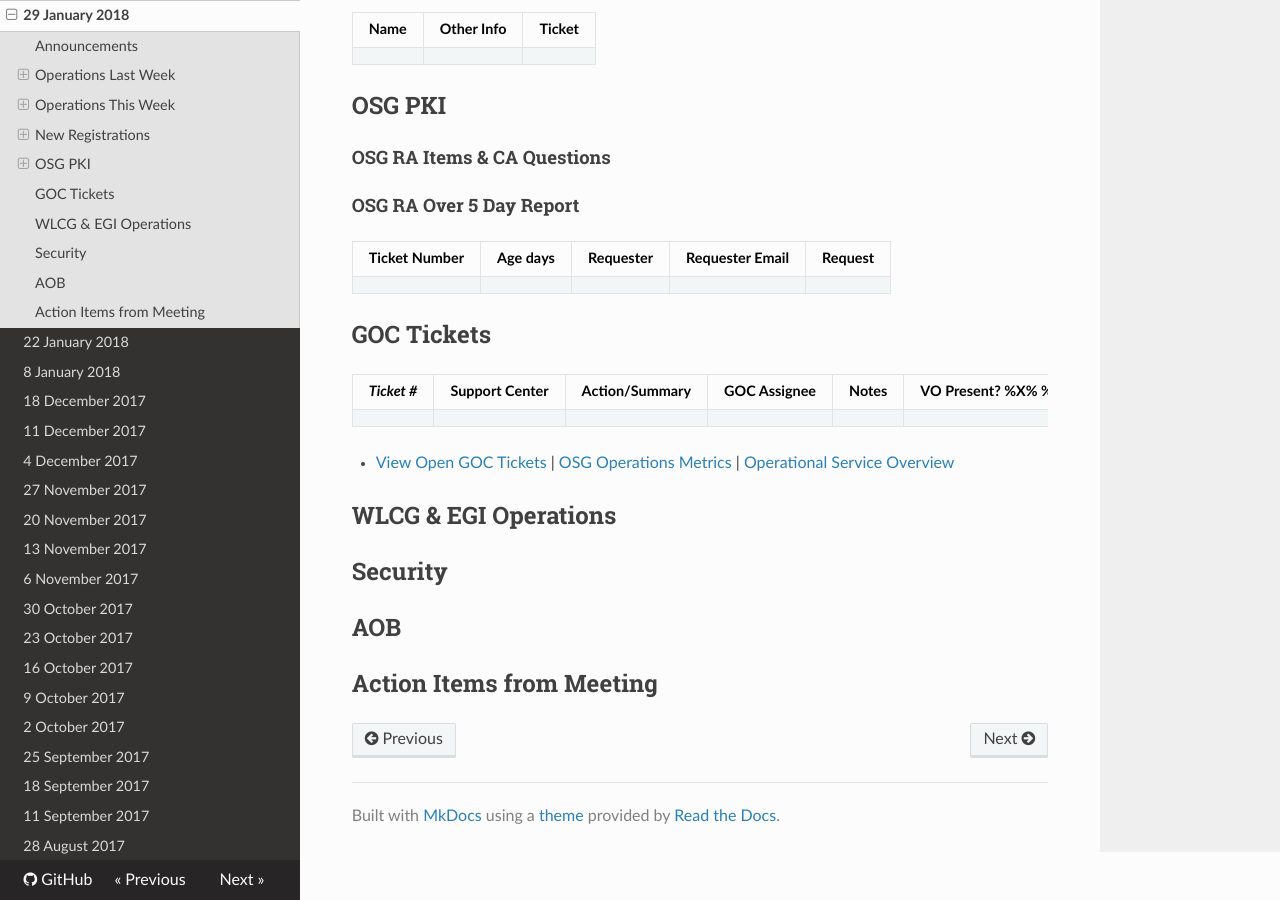
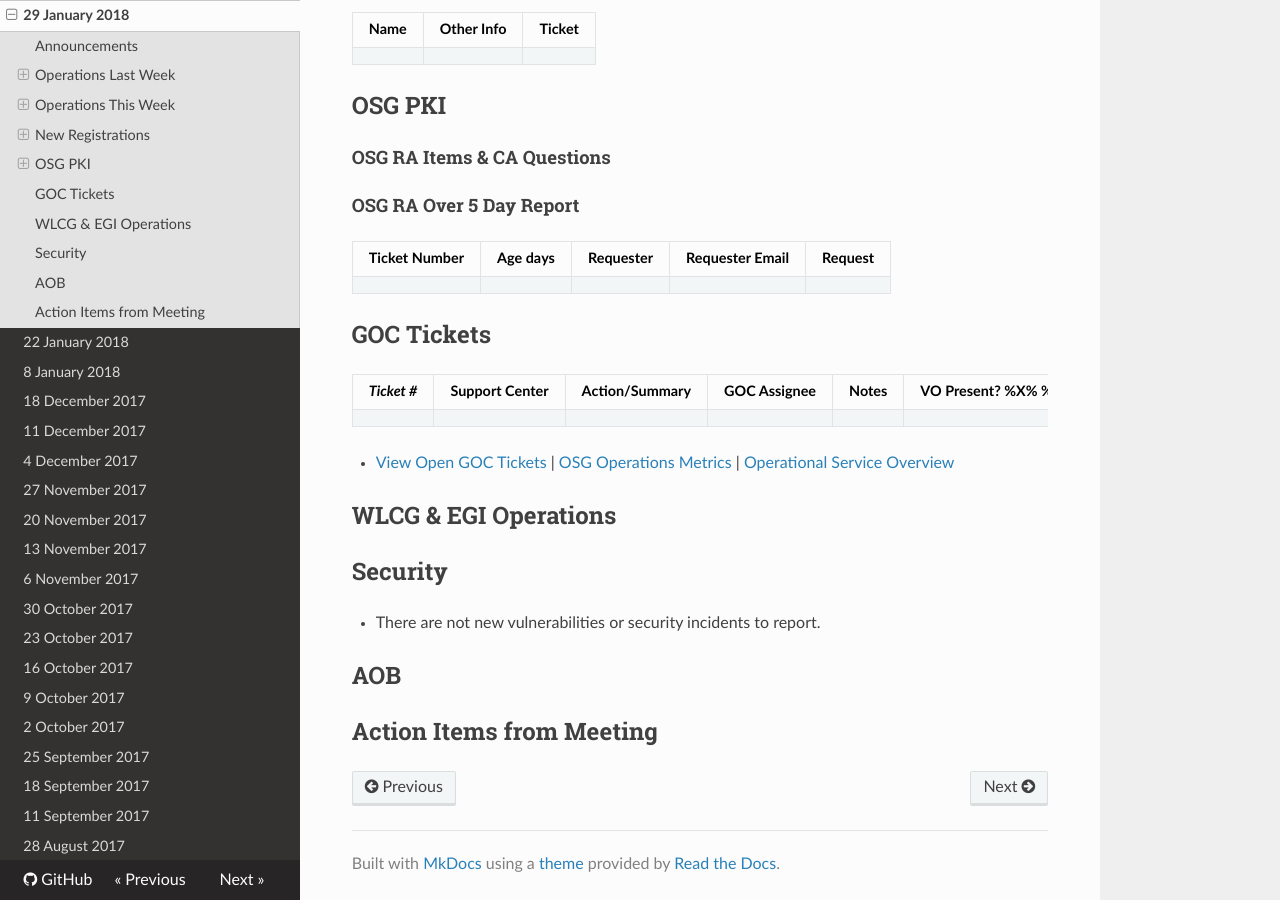
Before and after one commit to osg-htc/operations, an MkDocs documentation site: the page built from docs/WeeklyMinutes/29Jan2018.md, in a window 1280 px wide and 900 px high, scrolled down 1779 px. Built offline with MkDocs 1.6.1, drawn with Linux system fonts in a browser that asks for light colours; nearby versions of some CDN libraries; old or Windows-style settings are respelled for this version of MkDocs.

Commit message:
Update 29Jan2018.md
Update from Sec

```diff
--- a/docs/WeeklyMinutes/29Jan2018.md
+++ b/docs/WeeklyMinutes/29Jan2018.md
@@ -81,6 +81,7 @@
 ## WLCG & EGI Operations
 
 ## Security
+   * There are not new vulnerabilities or security incidents to report.
 
 ## AOB
 
```
